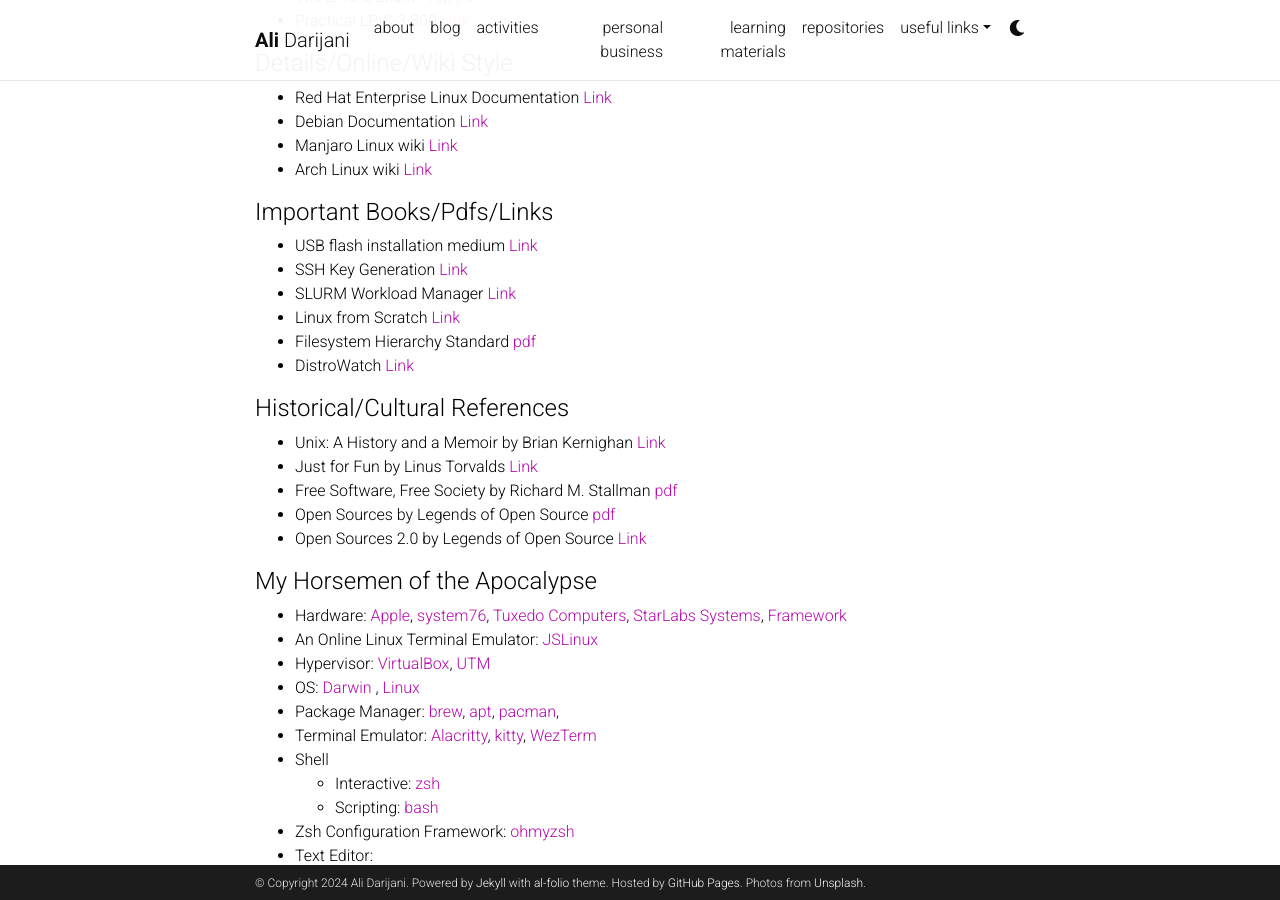
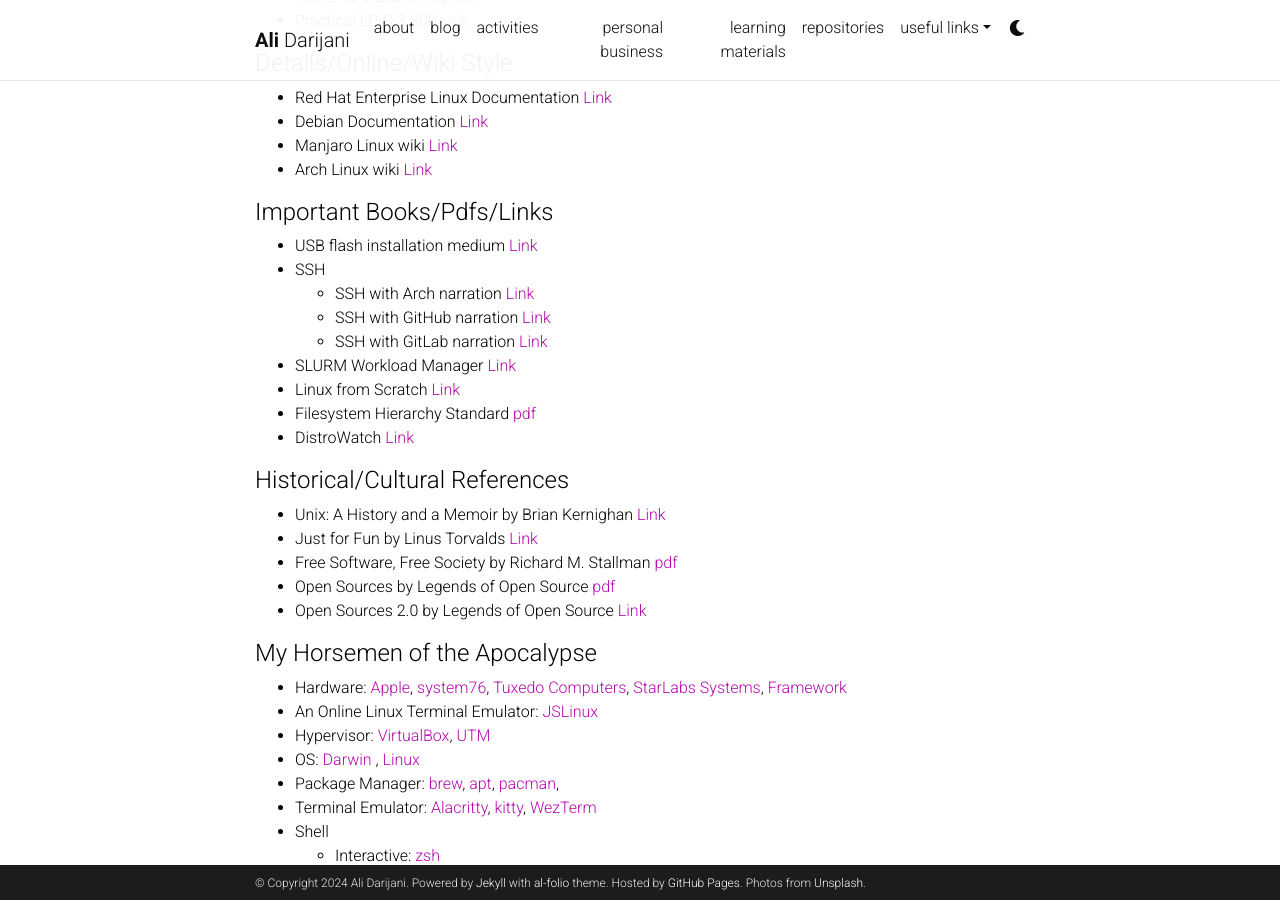
Before and after one commit to adarijani/adarijani.github.io_archived, a Jekyll site: the page built from _projects/t_02_unix_linux_posix.md, in a window 1280 px wide and 900 px high, scrolled down 361 px. Built offline with Jekyll 4.4.1, drawn with Linux system fonts in a browser that asks for light colours; comment, search, counter and statistics services are not loaded; a style sheet for code colours, icons or effects is not loaded.

Commit message:
Update t_02_unix_linux_posix.md

```diff
--- a/_projects/t_02_unix_linux_posix.md
+++ b/_projects/t_02_unix_linux_posix.md
@@ -25,7 +25,10 @@
 
 #### Important Books/Pdfs/Links
 * USB flash installation medium [Link](https://wiki.archlinux.org/title/USB_flash_installation_medium)
-* SSH Key Generation [Link](https://wiki.archlinux.org/title/SSH_keys)
+* SSH
+  * SSH with Arch narration [Link](https://wiki.archlinux.org/title/SSH_keys)
+  * SSH with GitHub narration [Link](https://docs.github.com/en/authentication)
+  * SSH with GitLab narration [Link](https://docs.gitlab.com/ee/user/ssh.html)
 * SLURM Workload Manager [Link](https://slurm.schedmd.com/)
 * Linux from Scratch [Link](https://www.linuxfromscratch.org/lfs/downloads/stable/LFS-BOOK-12.0.pdf)
 * Filesystem Hierarchy Standard [pdf](https://refspecs.linuxfoundation.org/FHS_3.0/fhs-3.0.pdf)
```
